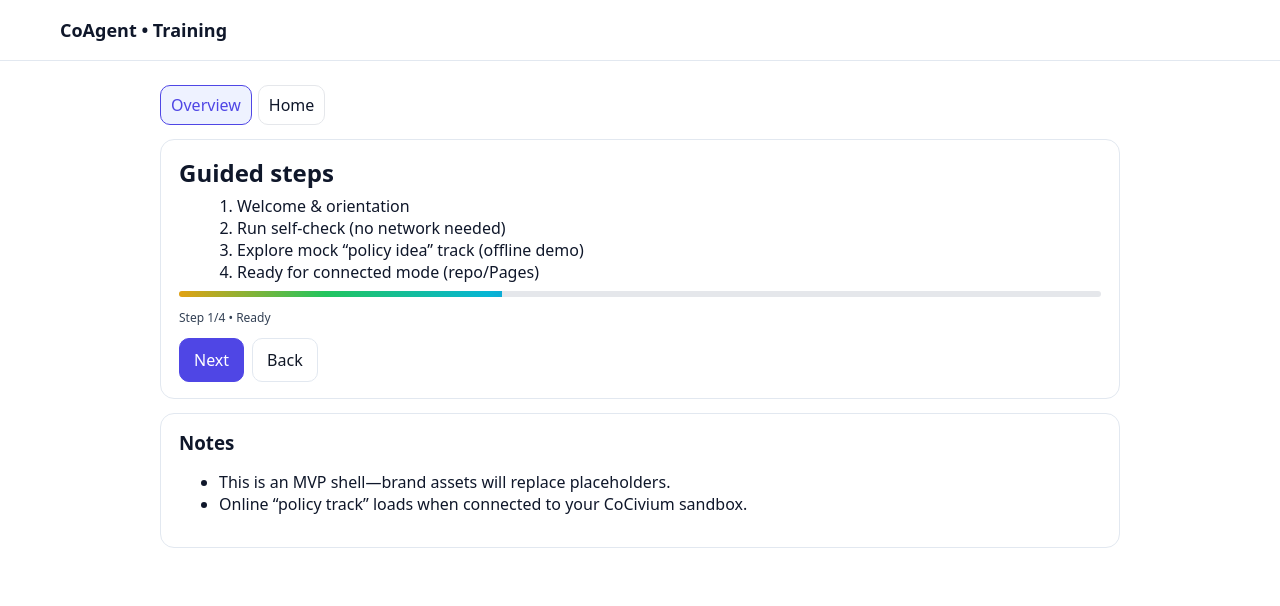
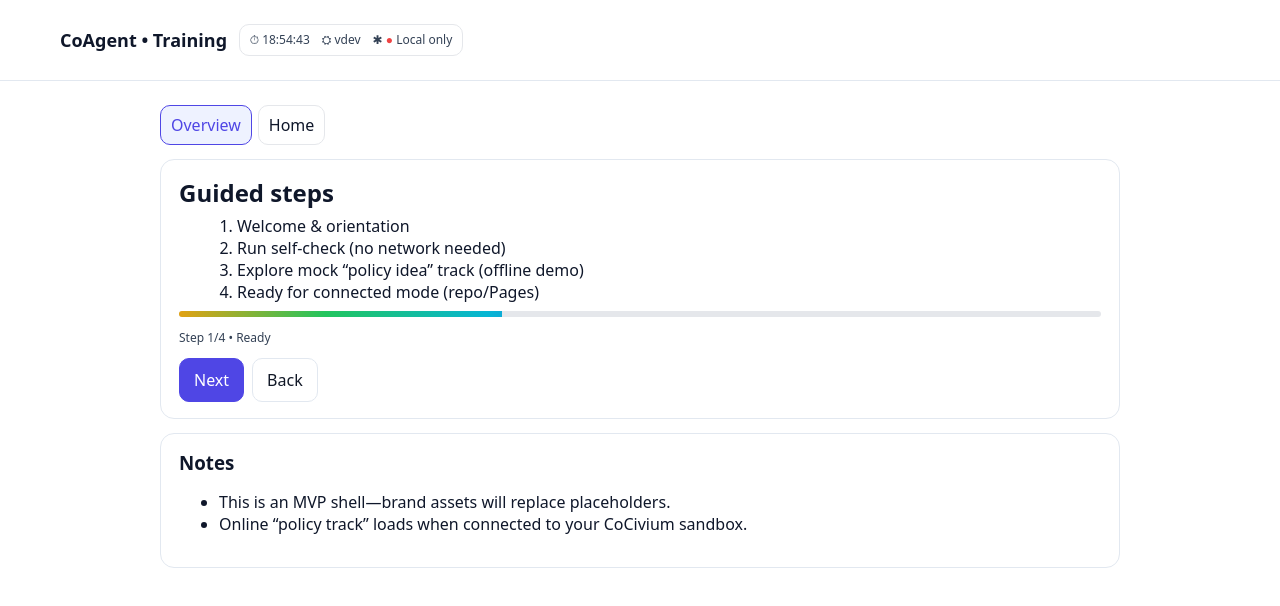
Before and after one commit to rickballard/CoAgent, a plain HTML site: page app/training/index.html in a window 1280 px wide. Drawn offline with Linux system fonts and the light colour scheme; no server answers.

Commit message:
app: Status bar (clock/version/connectivity) + AI type-ahead buffer; wire into pages

```diff
--- a/app/assets/style.css
+++ b/app/assets/style.css
@@ -22,3 +22,6 @@ main{max-width:960px;margin:24px auto;padding:0 20px}
 nav.tabs{display:flex;gap:6px;margin-top:8px}
 nav.tabs a{padding:8px 10px;border:1px solid #e5e7eb;border-radius:10px;text-decoration:none;color:#0f172a;background:#fff}
 nav.tabs a.active{border-color:var(--brand-primary);color:var(--brand-primary);background:#eef2ff}
+
+#status-net[data-ok="1"]::before { content:"● "; color:#16a34a }
+#status-net[data-ok="0"]::before { content:"● "; color:#ef4444 }
--- /dev/null
+++ b/app/status.js
@@ -0,0 +1,67 @@
+(() => {
+  const el = {
+    bar: document.querySelector("#statusbar"),
+    clock: document.querySelector("#status-clock"),
+    ver: document.querySelector("#status-version"),
+    net: document.querySelector("#status-net")
+  };
+  if (!el.bar) return;
+
+  // clock
+  const fmt2 = (n)=> String(n).padStart(2, "0");
+  const tick = () => {
+    const d = new Date();
+    if (el.clock) el.clock.textContent = `${fmt2(d.getHours())}:${fmt2(d.getMinutes())}:${fmt2(d.getSeconds())}`;
+  };
+  tick(); setInterval(tick, 1000);
+
+  // version
+  fetch("./version.json").then(r=>r.json())
+    .then(v => { if (el.ver) el.ver.textContent = v.version || "dev"; })
+    .catch(()=>{ if (el.ver) el.ver.textContent = "dev"; });
+
+  // connectivity: offline/online + sandbox reachability
+  const setNet = (txt, ok) => {
+    if (!el.net) return;
+    el.net.textContent = txt;
+    el.net.setAttribute("data-ok", ok ? "1" : "0");
+  };
+
+  const probe = async () => {
+    // quick local online/offline
+    if (!navigator.onLine) { setNet("Offline", false); return; }
+
+    // read config + deciding if sandbox is enabled
+    const root = location.pathname.includes("/training/") || location.pathname.includes("/policy-demo/")
+      ? "../" : "./";
+    let cfg = { mode:"offline", sandboxUrl:"" };
+    try { cfg = await fetch(root + "config.json").then(r=>r.json()); } catch {}
+
+    // reflect sandbox toggle/localStorage
+    let mode = "offline";
+    try {
+      const m = localStorage.getItem("coagent.sandbox.mode");
+      if (m) mode = m;
+      else mode = (cfg.mode === "online") ? "online" : "offline";
+    } catch {}
+
+    if (mode !== "online") { setNet("Local only", false); return; }
+    if (!cfg.sandboxUrl)    { setNet("Online (no endpoint)", true); return; }
+
+    // HEAD/GET with short timeout to sandbox
+    const ctl = new AbortController();
+    const t = setTimeout(()=>ctl.abort(), 3000);
+    try {
+      const res = await fetch(cfg.sandboxUrl, { method:"HEAD", mode:"cors", signal:ctl.signal });
+      clearTimeout(t);
+      setNet(res.ok ? "Online • Sandbox OK" : "Online • Sandbox ?", res.ok);
+    } catch {
+      clearTimeout(t);
+      setNet("Online • Sandbox unreachable", false);
+    }
+  };
+
+  probe();
+  window.addEventListener("online",  ()=>probe());
+  window.addEventListener("offline", ()=>probe());
+})();
--- a/app/training/index.html
+++ b/app/training/index.html
@@ -4,6 +4,11 @@
 <link rel="stylesheet" href="../assets/style.css">
 <header>
   <img src="../assets/logo.png" alt="logo"><h1>CoAgent • Training</h1>
+<div id="statusbar" style="display:flex;gap:12px;align-items:center;margin:.5rem 0;padding:.4rem .6rem;border:1px solid #e5e7eb;border-radius:10px">
+  <span class="status">⏱ <span id="status-clock">--:--:--</span></span>
+  <span class="status">⛭ v<span id="status-version">dev</span></span>
+  <span class="status">✱ <span id="status-net">Checking…</span></span>
+</div>
 </header>
 <main>
   <nav class="tabs">
@@ -35,6 +40,7 @@
     </ul>
   </div>
 </main>
+<script src="../status.js"></script>
 <script>
 let step=1; const total=4; const st=document.querySelector('#tstatus');
 document.querySelector('#next').onclick=()=>{
--- /dev/null
+++ b/app/version.json
@@ -0,0 +1 @@
+{ "version": "0.1.0-mvp" }
```
Also changed, not shown: app/ai.js (added, +63 -0 lines), app/index.html (+6 -0 lines), app/policy-demo/index.html (+7 -1 lines).
